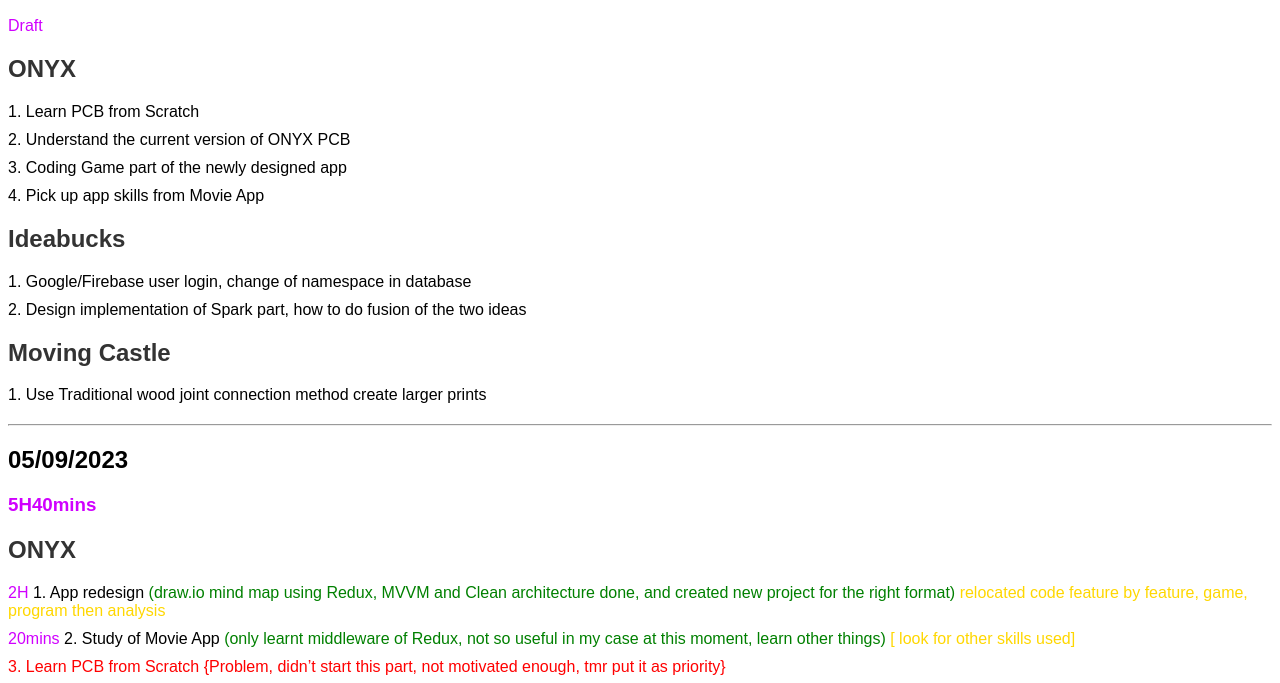
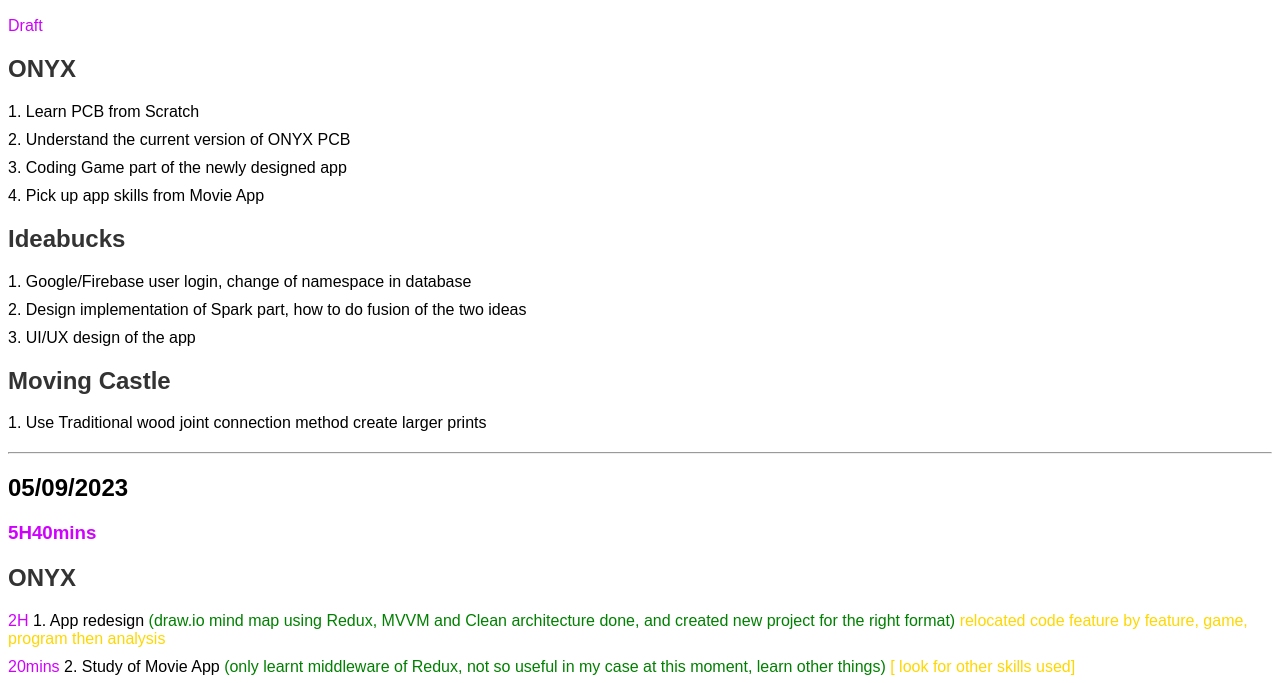
Before and after one commit to KleanOcean/kleanocean.github.io, a plain HTML site: page index.html in a window 1280 px wide. Shown: the part 111-794 px from the top of the page. Drawn offline with Linux system fonts and the light colour scheme.

Commit message:
Initial commit

```diff
--- a/index.html
+++ b/index.html
@@ -59,6 +59,9 @@
         <div class="task">
             2. Design implementation of Spark part, how to do fusion of the two ideas
         </div>
+        <div class="task">
+            3. UI/UX design of the app
+        </div>
     </div>
 
     <div class="project">
```
